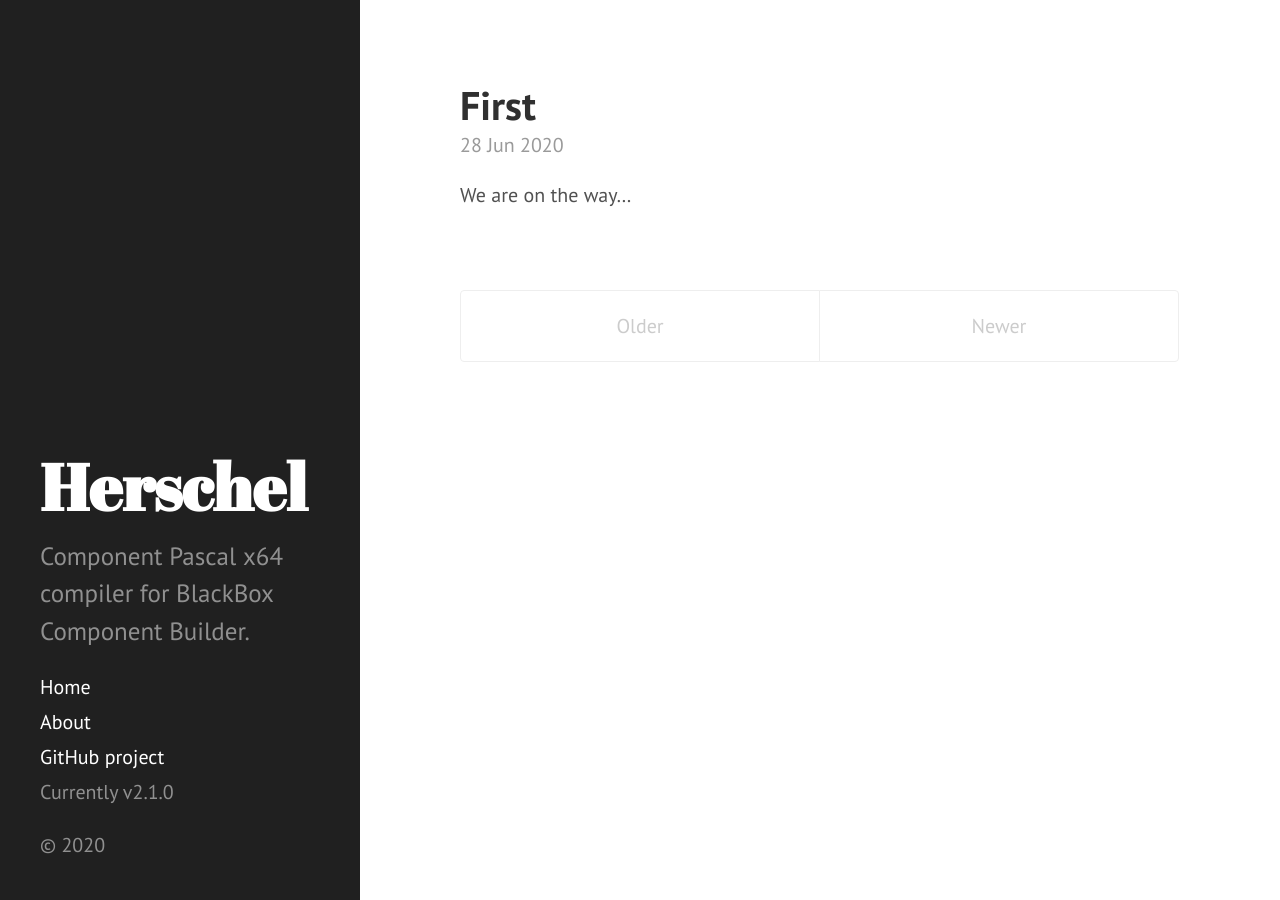
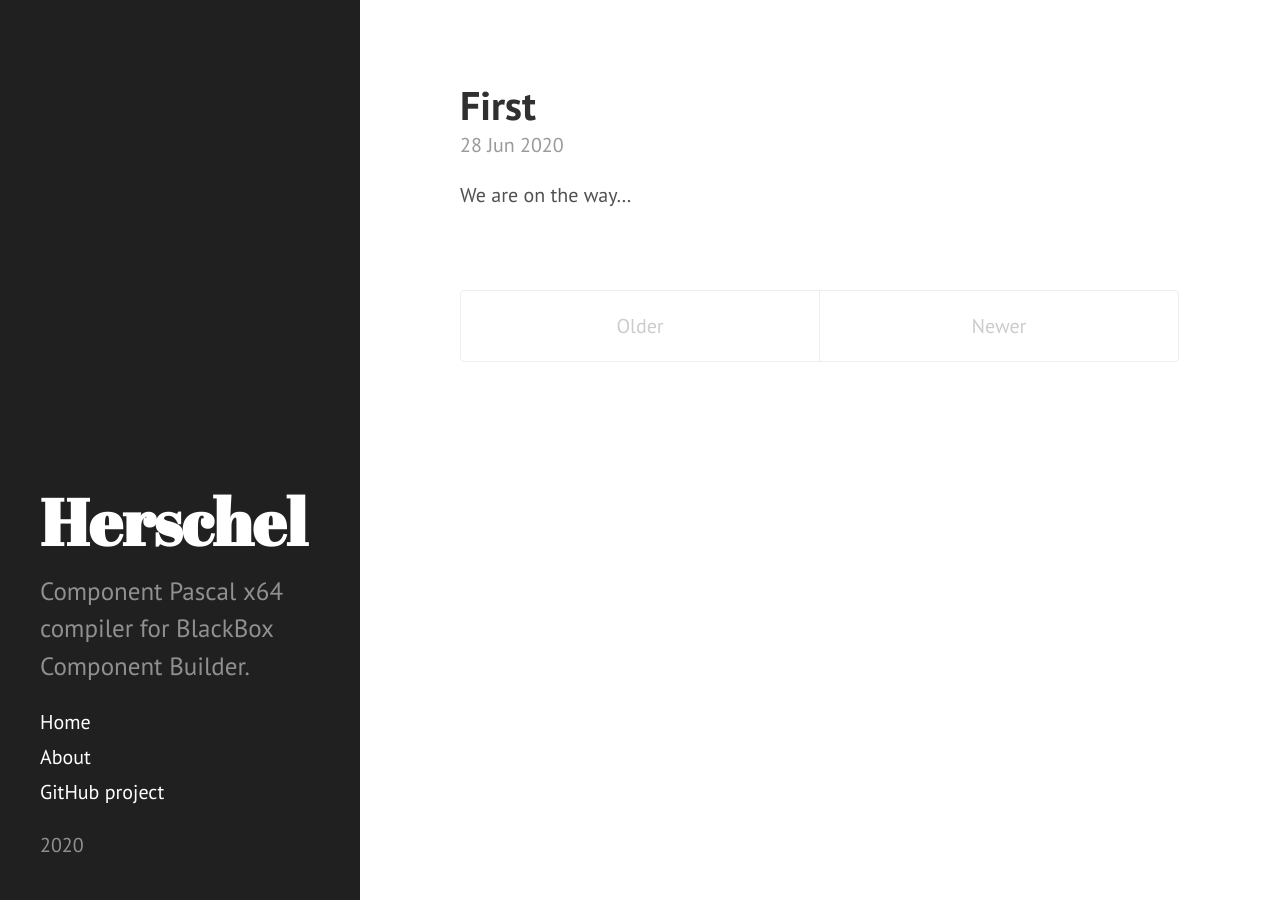
Before and after one commit to bbcb/bbcb.github.io, a Jekyll site: the page built from index.html, in a window 1280 px wide. Built offline with Jekyll 4.4.1, drawn with Linux system fonts in a browser that asks for light colours; Markdown is read by kramdown in place of the engine named in the settings; the list of posts is cut into pages by our own code.

```diff
--- a/_config.yml
+++ b/_config.yml
@@ -1,5 +1,5 @@
 # Dependencies
-markdown:         redcarpet
+# markdown:         redcarpet
 highlighter:      pygments
 
 # Permalinks
--- a/_includes/sidebar.html
+++ b/_includes/sidebar.html
@@ -2,7 +2,7 @@
   <div class="container sidebar-sticky">
     <div class="sidebar-about">
       <h1>
-        <a href="{{ site.baseurl }}">
+        <a href="{{ site.baseurl }}/">
           {{ site.title }}
         </a>
       </h1>
@@ -10,7 +10,7 @@
     </div>
 
     <nav class="sidebar-nav">
-      <a class="sidebar-nav-item{% if page.url == site.baseurl %} active{% endif %}" href="{{ site.baseurl }}">Home</a>
+      <a class="sidebar-nav-item{% if page.url == site.baseurl %} active{% endif %}" href="{{ site.baseurl }}/">Home</a>
 
       {% comment %}
         The code below dynamically generates a sidebar nav of pages with
@@ -27,9 +27,9 @@
       {% endfor %}
 
       <a class="sidebar-nav-item" href="{{ site.github.repo }}">GitHub project</a>
-      <span class="sidebar-nav-item">Currently v{{ site.version }}</span>
+
     </nav>
 
-    <p>&copy; {{ site.time | date: '%Y' }}</p>
+    <p>{{ site.time | date: '%Y' }}</p>
   </div>
 </div>
```
